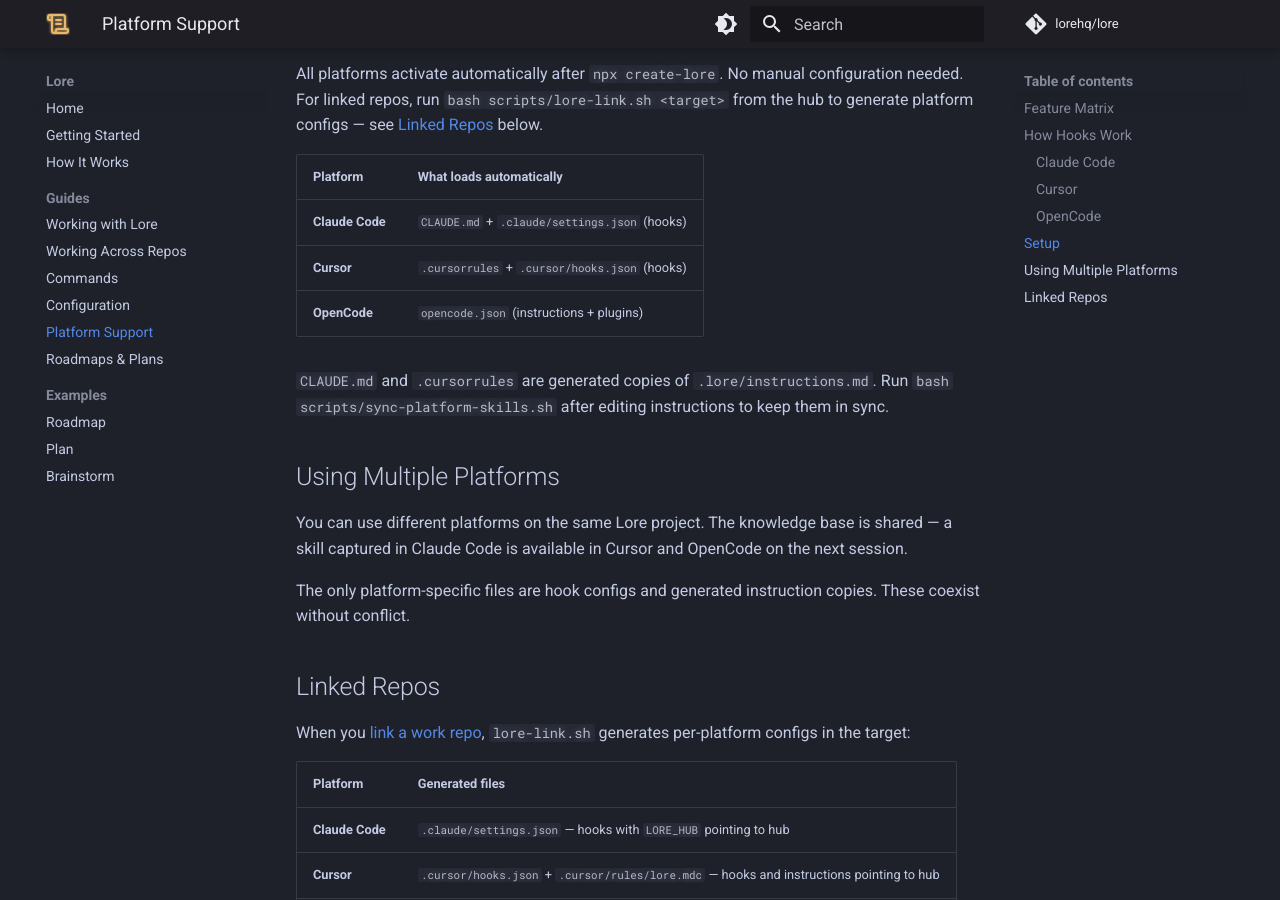
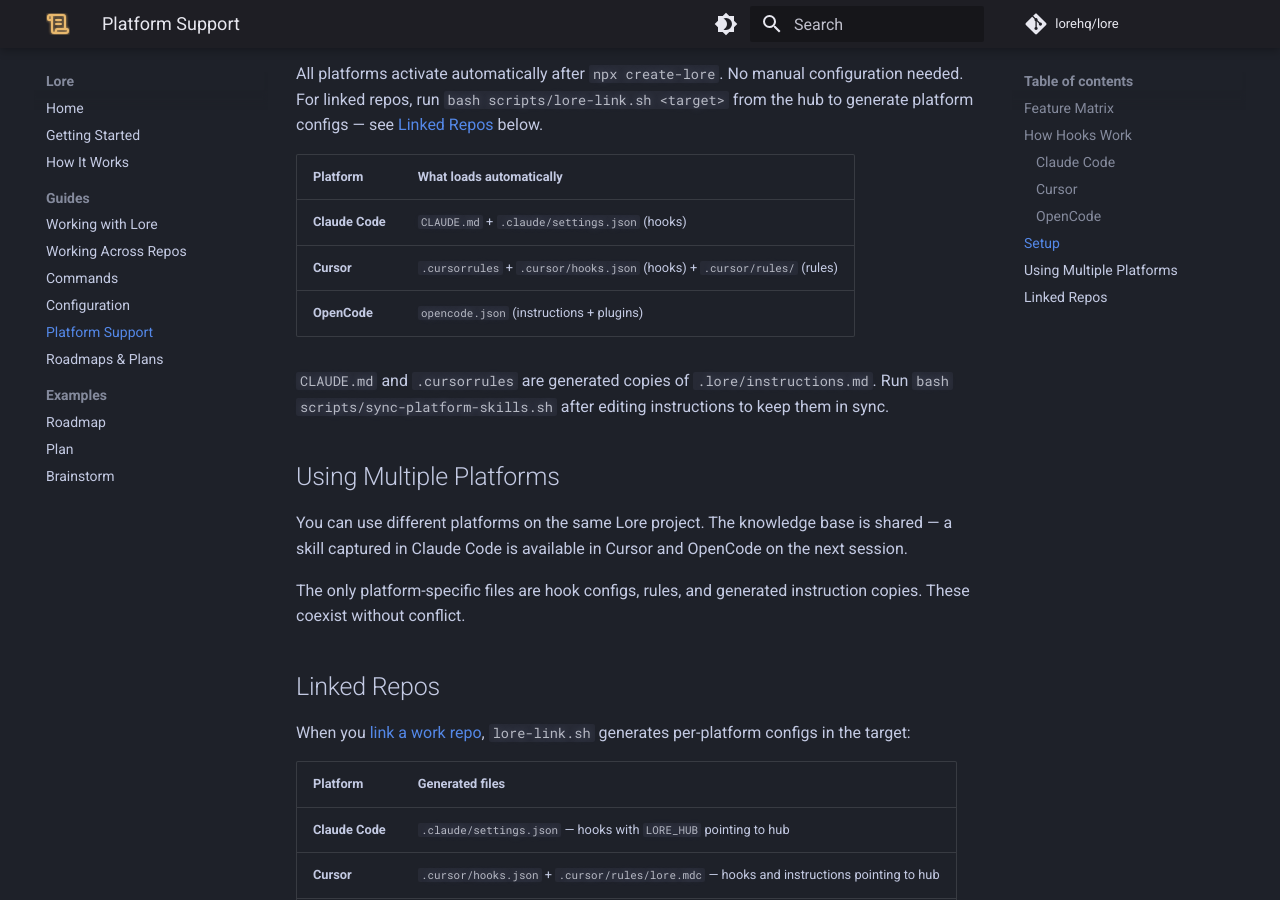
Before and after one commit to lorehq/lore-docs, an MkDocs documentation site: the page built from docs/guides/platform-support.md, in a window 1280 px wide and 900 px high, scrolled down 2231 px. Built offline with MkDocs 1.6.1 and Material for MkDocs 9.7.7, drawn with Linux system fonts in a browser that asks for light colours; comment, search, counter and statistics services are not loaded.

Commit message:
Add .cursor/rules/ to docs scaffolding and platform setup tables
Template now ships a rules directory for Cursor-specific behavioral
overrides (e.g. work tracking routing).

Co-authored-by: Cursor <cursoragent@cursor.com>

```diff
--- a/docs/guides/platform-support.md
+++ b/docs/guides/platform-support.md
@@ -71,7 +71,7 @@ All platforms activate automatically after `npx create-lore`. No manual configur
 | Platform | What loads automatically |
 |----------|------------------------|
 | **Claude Code** | `CLAUDE.md` + `.claude/settings.json` (hooks) |
-| **Cursor** | `.cursorrules` + `.cursor/hooks.json` (hooks) |
+| **Cursor** | `.cursorrules` + `.cursor/hooks.json` (hooks) + `.cursor/rules/` (rules) |
 | **OpenCode** | `opencode.json` (instructions + plugins) |
 
 `CLAUDE.md` and `.cursorrules` are generated copies of `.lore/instructions.md`. Run `bash scripts/sync-platform-skills.sh` after editing instructions to keep them in sync.
@@ -80,7 +80,7 @@ All platforms activate automatically after `npx create-lore`. No manual configur
 
 You can use different platforms on the same Lore project. The knowledge base is shared — a skill captured in Claude Code is available in Cursor and OpenCode on the next session.
 
-The only platform-specific files are hook configs and generated instruction copies. These coexist without conflict.
+The only platform-specific files are hook configs, rules, and generated instruction copies. These coexist without conflict.
 
 ## Linked Repos
 
```
Also changed, not shown: other parts of docs/guides/platform-support.md (+1 -1 lines), docs/getting-started.md (+1 -0 lines).
